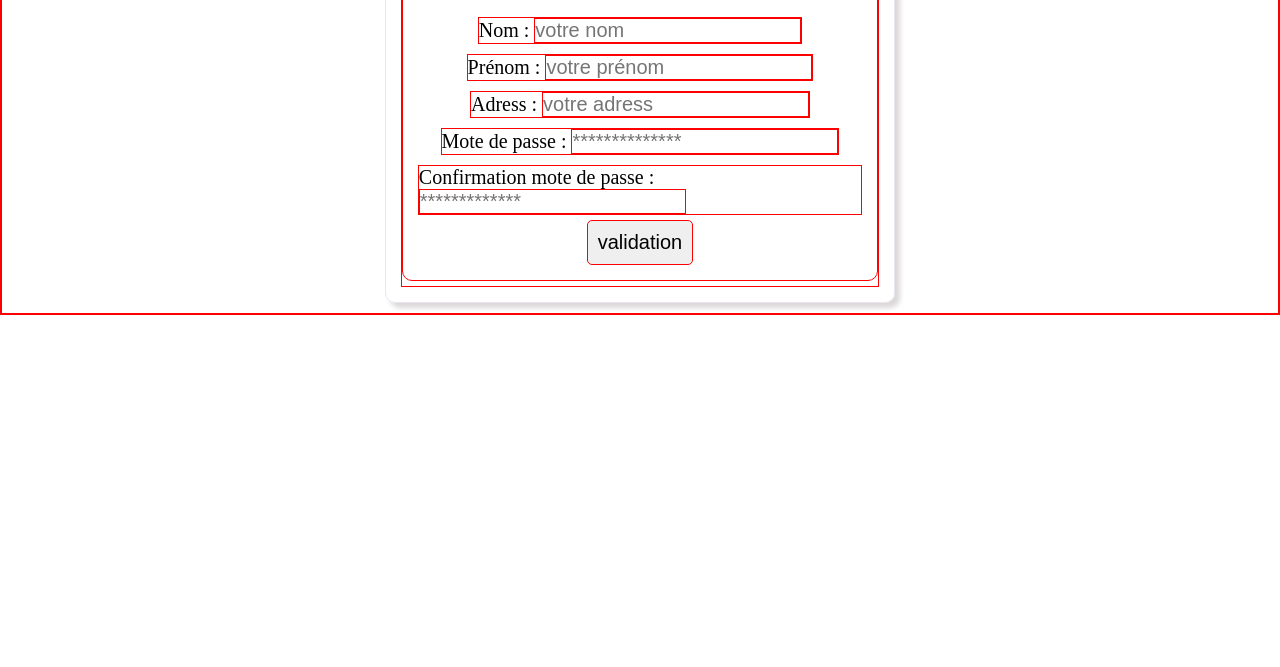
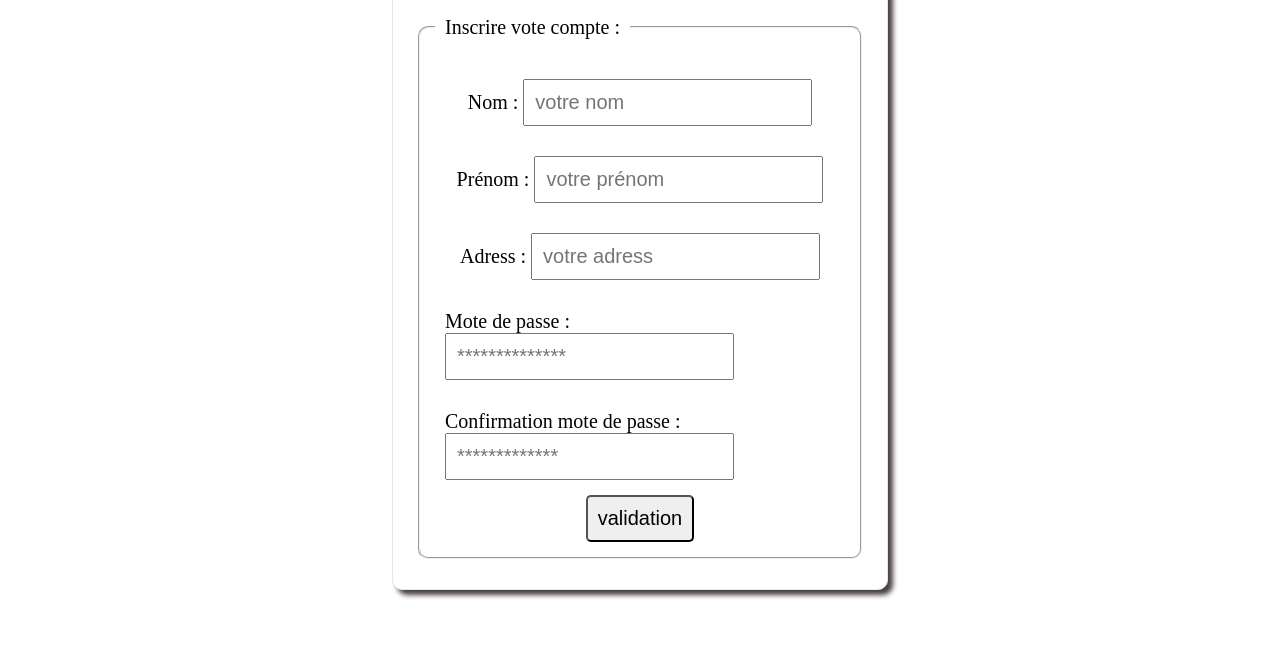
Before and after one commit to Ataf90/afpainscription, a plain HTML site: page Inscription.html in a window 1280 px wide. Shown: the part 133-800 px from the top of the page. Drawn offline with Linux system fonts and the light colour scheme.

Commit message:
finshe my css 2 step

```diff
--- a/Inscription.html
+++ b/Inscription.html
@@ -7,7 +7,7 @@
     <link rel="stylesheet" href="./assets/style/style.css">
 </head>
 <body>
-    <main>
+    <main class="ma-class">
        <img src="./assets/img/layout_set_logo.jpg" alt="logoafpa">
        <form action="./userDetails.html">
         <fieldset>
@@ -15,16 +15,16 @@
             <label for="nom">Nom :
                 <input type="text" placeholder="votre nom">
             </label>
-            <label for="">Prénom :
+            <label for="nom">Prénom :
                 <input type="text" placeholder="votre prénom" >
             </label>
-            <label for="">Adress :
+            <label for="nom">Adress :
                 <input type="text" placeholder="votre adress ">
             </label>
-            <label for="">Mote de passe :
+            <label for="nom">Mote de passe :
                 <input type="password" placeholder="**************">
             </label>
-            <label for="">Confirmation mote de passe :
+            <label for="nom">Confirmation mote de passe :
                 <input type="text" placeholder="*************">
             </label>
             <input type="submit" value="validation">
--- a/assets/style/style.css
+++ b/assets/style/style.css
@@ -1,9 +1,9 @@
 * {
   box-sizing: border-box;
   margin: 0;
-  padding: 0;
+  padding: 10px;
   font-size: 20px;
-  border: 1px solid red;
+  /* border: 1px double green; */
 }
 main {
   width: 40%;
@@ -11,13 +11,15 @@ main {
   padding: 15px;
   border: 1px solid #ebe5f0;
   border-radius: 10px;
-  box-shadow: 5px 5px 5px #dbd8d8;
+  box-shadow: 5px 5px 5px #493f3f;
 }
 .ma-class {
-  background-color: rgb(127, 117, 117);
+  background-color: rgb(255, 255, 255);
 }
 #mon_id {
-  background-color: rgb(206, 87, 50);
+  background-color: rgb(108, 198, 106);
+  border-radius: 23px;
+  margin-bottom: .2rem auto;
 }
 img {
   display: block;
@@ -32,6 +34,7 @@ h1 {
   margin-bottom: 100px;
 } */
 fieldset {
+  font-size: 23px;
   display: flex;
   flex-direction: column;
   justify-content: center;
```
Also changed, not shown: index.html (+5 -5 lines), userDetails.html (+3 -1 lines).
